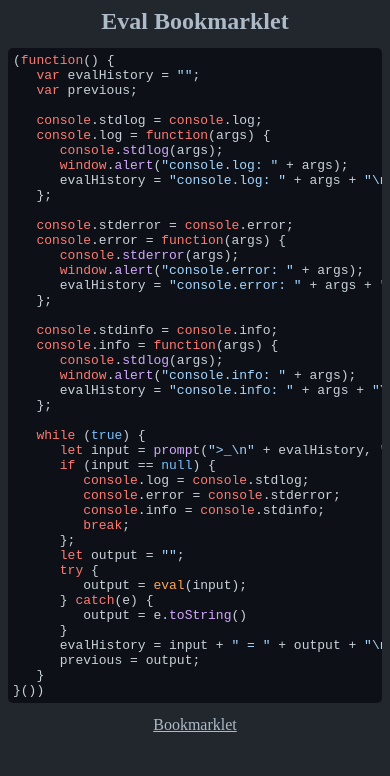
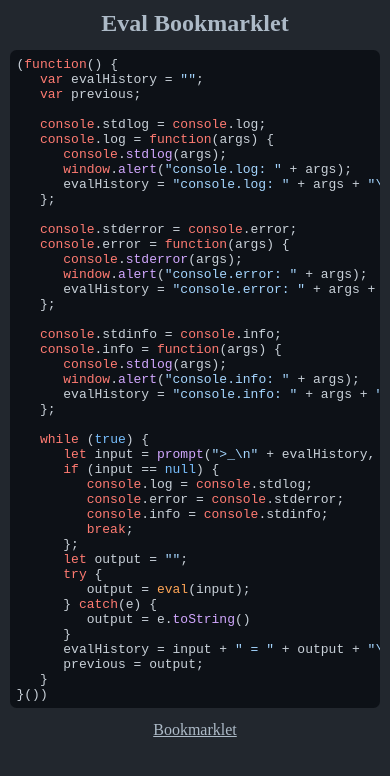
Before and after one commit to Gianni-Ingurgio/Pop-Up-Console, a plain HTML site: page index.html in a window 390 px wide. Drawn offline with nearby package versions, Linux system fonts and the light colour scheme.

Commit message:
Responsive page sizing

```diff
--- a/style.css
+++ b/style.css
@@ -3,6 +3,10 @@ body {
   color: #adbac7;
 	display: flex;
 	flex-direction: column;
+	height: 100vh;
+	box-sizing: border-box;
+	margin: 0;
+	padding: 10px;
 }
 
 #title {
@@ -13,9 +17,10 @@ body {
 
 #codeBox {
 	tab-size: 3;
-	border-radius: 5px;
-	padding: 5px;
+	border-radius: .5em;
+	padding: .5em;
 	overflow: scroll;
+	flex-shrink: 3;
 }
 
 #codeSave {
```
